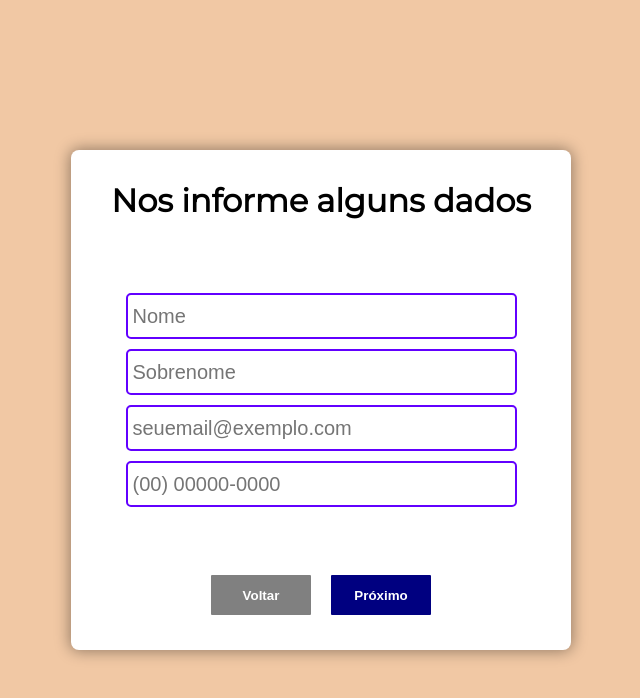
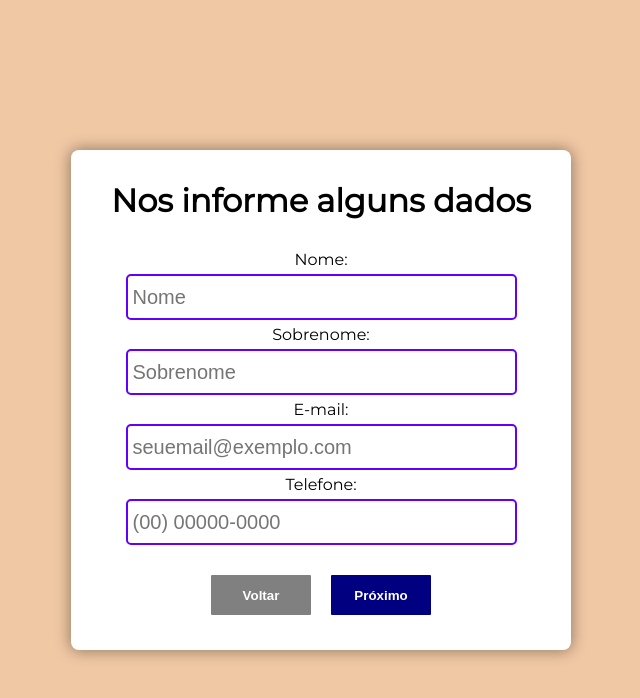
Before and after one commit to ramomfrz/form-web-app, a React (Vite) app: page /form in a window 1280 px wide. Shown: the top 698 px of the page, without its empty margins (444-1084 px from the left). Built offline with nearby package versions, Linux system fonts and the light colour scheme.

Commit message:
Build: Cria componente 'Nome'

```diff
--- a/src/components/Form/dados/nome.jsx
+++ b/src/components/Form/dados/nome.jsx
@@ -3,12 +3,36 @@ import React from 'react'
 function Nome({ formDados, setFormDados }) {
     return (
         <div className="nome-container">
-            <input type="text" placeholder="Nome" value={formDados.nome} onChange={(event) => setFormDados({ ...formDados, nome: event.target.value })} />
-            <input type="text" placeholder="Sobrenome" value={formDados.sobrenome} onChange={(event) => setFormDados({ ...formDados, sobrenome: event.target.value })} />
-            <input type="text" placeholder="seuemail@exemplo.com" value={formDados.email} onChange={(event) => setFormDados({ ...formDados, email: event.target.value })} />
-            <input type="text" placeholder="(00) 00000-0000" value={formDados.telefone} onChange={(event) => setFormDados({ ...formDados, telefone: event.target.value })} />
+            <label>Nome:</label>
+            <input type="text" placeholder="Nome" value={formDados.nome} onChange={(event) => setFormDados((prev) => {
+                return {
+                    ...prev,
+                    nome: event.target.value
+                }
+            })} />
+            <label>Sobrenome:</label>
+            <input type="text" placeholder="Sobrenome" value={formDados.sobrenome} onChange={(event) => setFormDados((prev) => {
+                return {
+                    ...prev,
+                    sobrenome: event.target.value
+                }
+            }
+            )} />
+            <label>E-mail:</label>
+            <input type="text" placeholder="seuemail@exemplo.com" value={formDados.email} onChange={(event) => setFormDados((prev) => {
+                return {
+                    ...prev,
+                    email: event.target.value
+                }
+            })} />
+            <label>Telefone:</label>
+            <input type="text" placeholder="(00) 00000-0000" value={formDados.telefone} onChange={(event) => setFormDados((prev) => {
+                return {
+                    ...prev,
+                    telefone: event.target.value
+                }
+            })} />
         </div>
     )
 }
-
 export default Nome
```
